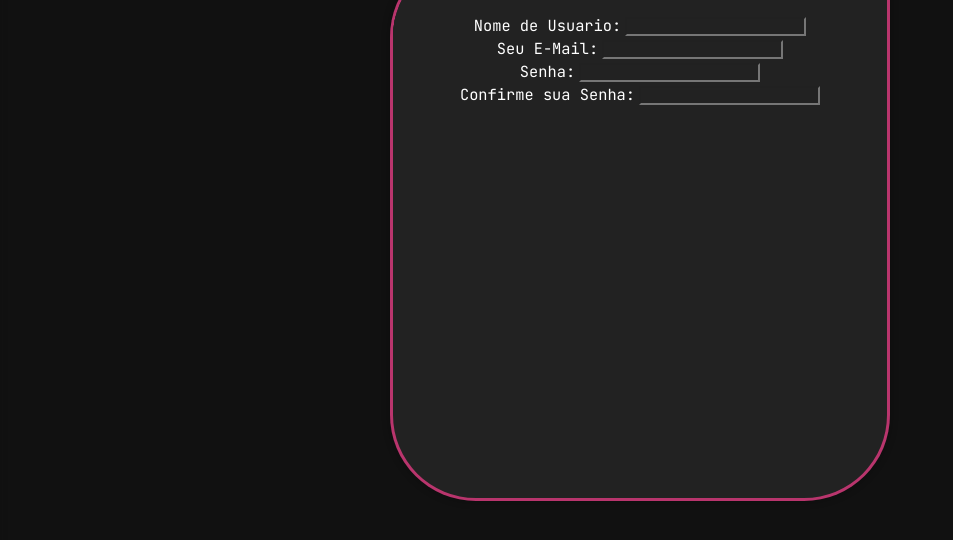
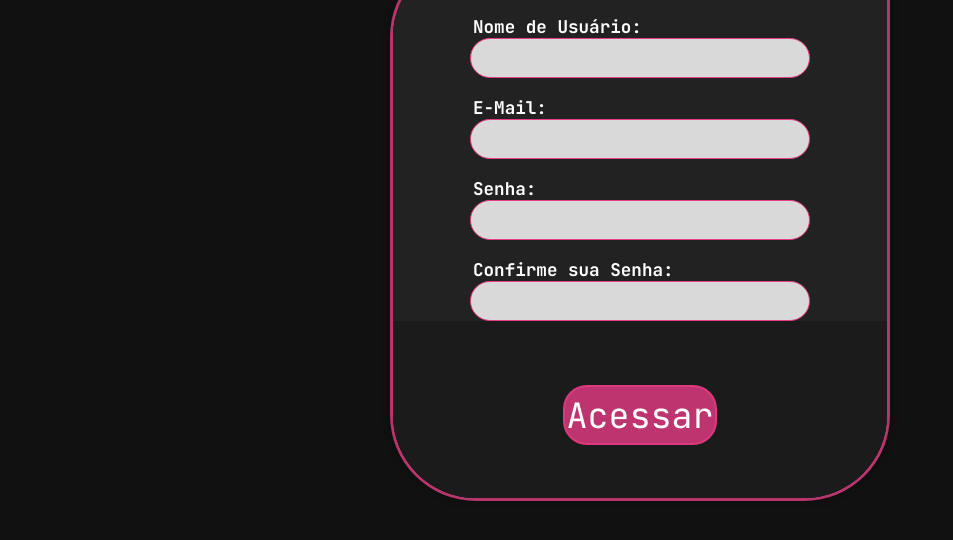
Before and after one commit to Joao08Pedro/testesint, a plain HTML site: page index.html in a window 1280 px wide. Both pictures are taken after a click on the label "Abrir Menu". Shown: the part 174-714 px from the top of the page, without its empty margins (0-953 px from the left). Drawn offline with Linux system fonts and the light colour scheme; a web font is replaced by a local one.

Commit message:
finalizado

```diff
--- a/cadastro.css
+++ b/cadastro.css
@@ -7,7 +7,6 @@
     box-sizing: border-box;
 }
 
-/* Estiliza o botão de abrir */
 .abrirMenu {
     font-family: "Jersey 25", sans-serif;
     padding: 10px 20px;
@@ -17,13 +16,12 @@
     border-radius: 5px;
 }
 
-.cadastrar h1{
+.cadastrar h1 {
     font-family: "JetBrains Mono", monospace;
     color: #e83c84c3;
     text-decoration: underline;
 }
 
-/* O fundo desfocado */
 .desfocado {
     position: fixed;
     top: 0;
@@ -37,20 +35,18 @@
     align-items: center;
 }
 
-/* Caixa do menu */
 .cadastrarSe {
-    background: #222222; /* Usei uma cor mais clara para o fundo */
+    background: #222222;
     width: 500px;
     height: 550px;
-    border: 3px solid #e83c84c3; /* Cor da borda */
-    border-radius: 86px 32px 86px 86px; /* Borda arredondada */
-    box-shadow: 0 0 10px rgba(0, 0, 0, 0.3); /* Sombra para o menu */
+    border: 3px solid #e83c84c3;
+    border-radius: 86px 32px 86px 86px;
+    box-shadow: 0 0 10px rgba(0, 0, 0, 0.3);
     text-align: center;
     position: relative;
-    overflow: hidden; /* Impede o conteúdo de vazar as bordas */
+    overflow: hidden;
 }
 
-/* Botão de fechar */
 .fecharMenu {
     color: #e83c84c3;
     border: 2px solid #e83c84c3;
@@ -62,25 +58,23 @@
     right: -1.2px;
 }
 
-.fecharMenu img{
+.fecharMenu img {
     max-width: 26px;
-    max-height:30px;
+    max-height: 30px;
 }
 
-/* Usando checkbox para alternar a exibição do menu */
 #menuAberto {
     display: none;
 }
 
-#menuAberto:checked~.desfocado {
+#menuAberto:checked ~ .desfocado {
     display: flex;
 }
 
 .infos {
     display: flex;
-    justify-content: center;
-    gap: 2px;
     flex-direction: column;
+    gap: 5px;
 }
 
 .infos span {
@@ -89,6 +83,49 @@
     font-size: 1.2vw;
 }
 
-.info input {
-    background-color: white;
+.infos input {
+    background-color: #D9D9D9;
+    height: 40px;
+    width: 340px;
+    border-radius: 21px;
+    border: 1px solid #E83C84;
+    padding-left: 10px;
 }
+
+input:focus {
+    outline: none;
+}
+
+.infos label {
+    font-family: "JetBrains Mono", monospace;
+    font-weight: bold;
+    display: flex;
+    color: #FFFFFF;
+    margin-left: 80px;
+    font-size: 1.1rem;
+}
+
+.acessar {
+    display: flex;
+    justify-content: center;
+    align-items: center;
+    background-color: #1b1b1b;
+    padding: 64px 64px 64px 64px;
+}
+
+.acessar button {
+    color: white;
+    border: 2px solid #e83c84c3;
+    font-size: 35px;
+    font-family: "JetBrains Mono", monospace;
+    background-color: #e83c84cb;
+    height: 60px;
+    width: 42%;
+    border-radius: 24px;
+}
+
+.acessar button:hover {
+    cursor: pointer;
+    transition: 0.2s;
+    background-color: #e83c8490;
+}
--- a/index.html
+++ b/index.html
@@ -17,29 +17,28 @@
                 <h1>Cadastrar-se</h1>
                 <br>
                 <div class="infos">
+                    <form action="">
                         <div class="nome">
-                        <span>Nome de Usuario:</span>
-                        <label for="text" class="nomeUs"></label>
+                            <label for="text" class="nomeUs">Nome de Usuário:</label>
                             <input type="text" required>
-                    </div>
+                        </div><br>
                         <div class="email">
-                        <span>Seu E-Mail:</span>
-                        <label for="email"></label>
+                            <label for="email">E-Mail:</label>
                             <input type="text" required>
-                    </div>
+                        </div><br>
                         <div class="senha">
-                        <span>Senha:</span>
-                        <label for="senha"></label>
+                            <label for="senha">Senha:</label>
                             <input type="password" id="senha" required>
-                    </div>
+                        </div><br>
                         <div class="cSenha">
-                        <span>Confirme sua Senha:</span>
-                        <label for="cSenha"></label>
+                            <label for="cSenha">Confirme sua Senha:</label>
                             <input type="password" id="cSenha" required>
                         </div>
-
+                            <div class="acessar">
+                                <button type="submit">Acessar</button>
+                            </div>
                             <label for="menuAberto" class="fecharMenu"><img src="img/Sem título.png" alt=""></label>
-                </div>
+                    </form>
                 </div>
             </div>
         </div>
```
Lines whose indentation alone changed are shown as unchanged.
